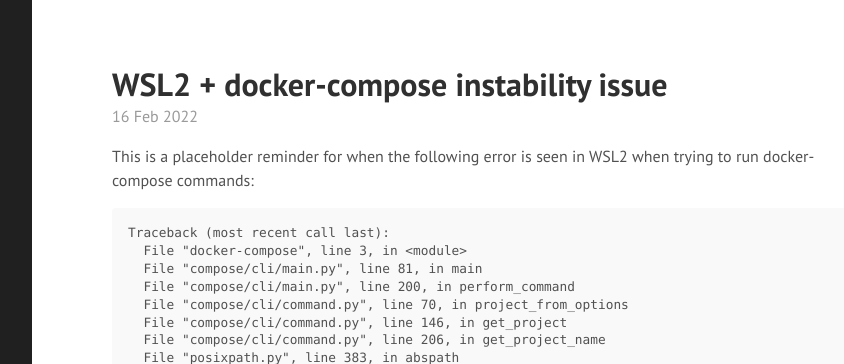
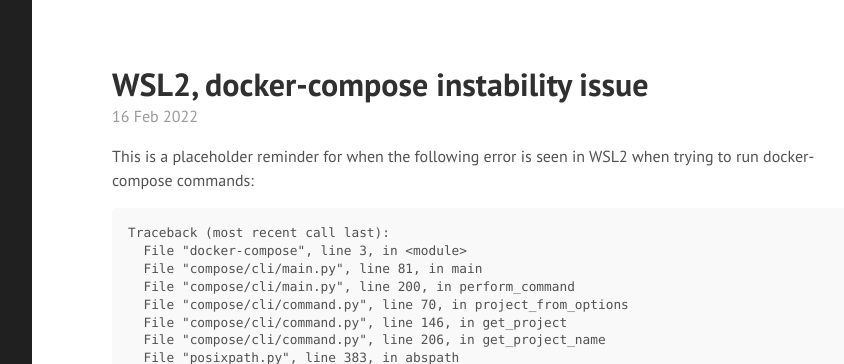
Before and after one commit to slowmonkey/slowmonkey.github.io, a Jekyll site: the page built from _posts/2022-02-16-wsl2-docker-compose-instability.md, in a window 1280 px wide, cut to the strip 0-364 px from the top of the page. Shown: the whole strip, without its empty margins (256-1100 px from the left). Built offline with Jekyll 4.4.1, drawn with Linux system fonts in a browser that asks for light colours; nearby versions of some CDN libraries.

```diff
--- a/_posts/2022-02-16-wsl2-docker-compose-instability.md
+++ b/_posts/2022-02-16-wsl2-docker-compose-instability.md
@@ -1,9 +1,9 @@
 ---
 layout: post
-title: "WSL2 + docker-compose instability issue"
+title: "WSL2, docker-compose instability issue"
 categories: [wsl2]
 tags: [wsl2,docker]
-excerpt: WSL2 + docker-compose instability issue
+excerpt: WSL2, docker-compose instability issue
 ---
 
 This is a placeholder reminder for when the following error is seen in WSL2 when trying to run docker-compose commands:
```
